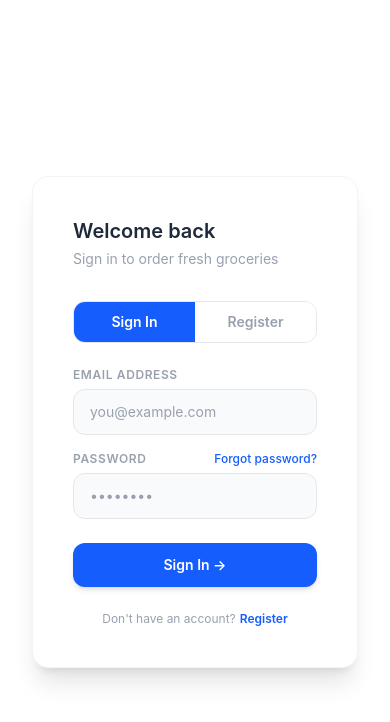
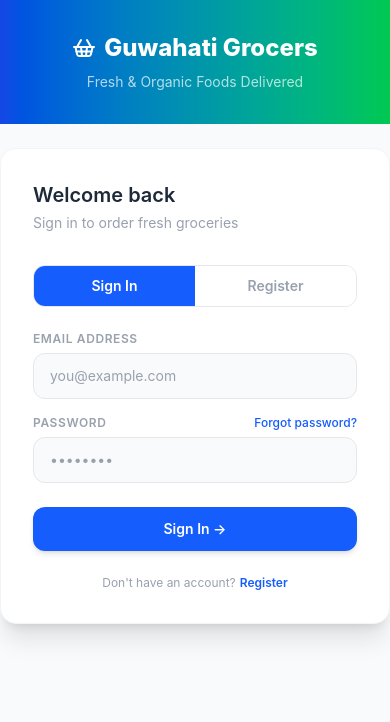
Before and after one commit to Arnab-Kashyap/Guwahati-grocers, a React (Vite) app in the folder Frontend/: page /login in a window 390 px wide. Shown: the top 722 px of the page. Built offline with nearby package versions, Linux system fonts and the light colour scheme.

Commit message:
minor updates

```diff
--- a/Frontend/src/components/CartSidebar.jsx
+++ b/Frontend/src/components/CartSidebar.jsx
@@ -1,5 +1,6 @@
 import { X, Plus, Minus } from "lucide-react";
 import { useCart } from "../context/CartContext";
+import { useNavigate } from "react-router-dom";
 
 const CartSidebar = ({ isDarkMode }) => {
   const {
@@ -11,6 +12,18 @@ const CartSidebar = ({ isDarkMode }) => {
     calculateTotal,
     handleProceedToCheckout,
   } = useCart();
+
+  const navigate = useNavigate();
+
+  const handleCheckout = () => {
+    const token = localStorage.getItem("token");
+    if (!token) {
+      setIsCartOpen(false);
+      navigate("/login");
+    } else {
+      handleProceedToCheckout();
+    }
+  };
 
   if (!isCartOpen) return null;
 
@@ -134,7 +147,7 @@ const CartSidebar = ({ isDarkMode }) => {
                   <span>₹{calculateTotal()}</span>
                 </div>
                 <button
-                  onClick={handleProceedToCheckout}
+                  onClick={handleCheckout}
                   className="w-full bg-green-600 text-white py-3 px-4 rounded-md font-semibold hover:bg-green-700 transition-all duration-300 hover:shadow-lg transform hover:scale-105"
                 >
                   Proceed to Checkout
--- a/Frontend/src/pages/Login.jsx
+++ b/Frontend/src/pages/Login.jsx
@@ -99,8 +99,16 @@ const Login = ({ isDarkMode }) => {
         </div>
       </div>
 
-      <div className={`w-full lg:w-2/5 flex flex-col justify-center items-center px-8 ${isDarkMode ? "bg-gray-900" : "bg-white"}`}>
-        <div className={`w-full max-w-md rounded-2xl p-10 ${isDarkMode ? "bg-gray-800 shadow-2xl" : "shadow-xl border border-gray-100 bg-white"}`}>
+      <div className={`w-full lg:w-2/5 flex flex-col lg:justify-center items-center ${isDarkMode ? "bg-gray-900" : "bg-gray-50"}`}>
+        <div className="lg:hidden w-full bg-gradient-to-r from-blue-700 to-green-500 py-8 px-8 text-center">
+          <div className="flex items-center justify-center gap-2 mb-2">
+            <ShoppingBasket className="h-6 w-6 text-white" />
+            <h1 className="text-2xl font-extrabold text-white">Guwahati Grocers</h1>
+          </div>
+          <p className="text-white/70 text-sm">Fresh & Organic Foods Delivered</p>
+        </div>
+
+        <div className={`w-full max-w-md rounded-2xl p-8 mx-4 my-6 ${isDarkMode ? "bg-gray-800 shadow-2xl" : "shadow-xl border border-gray-100 bg-white"}`}>
           <div className="mb-8">
             <p className={`text-xl font-semibold ${isDarkMode ? "text-white" : "text-gray-800"}`}>
               {isLogin ? "Welcome back" : "Create account"}
```
